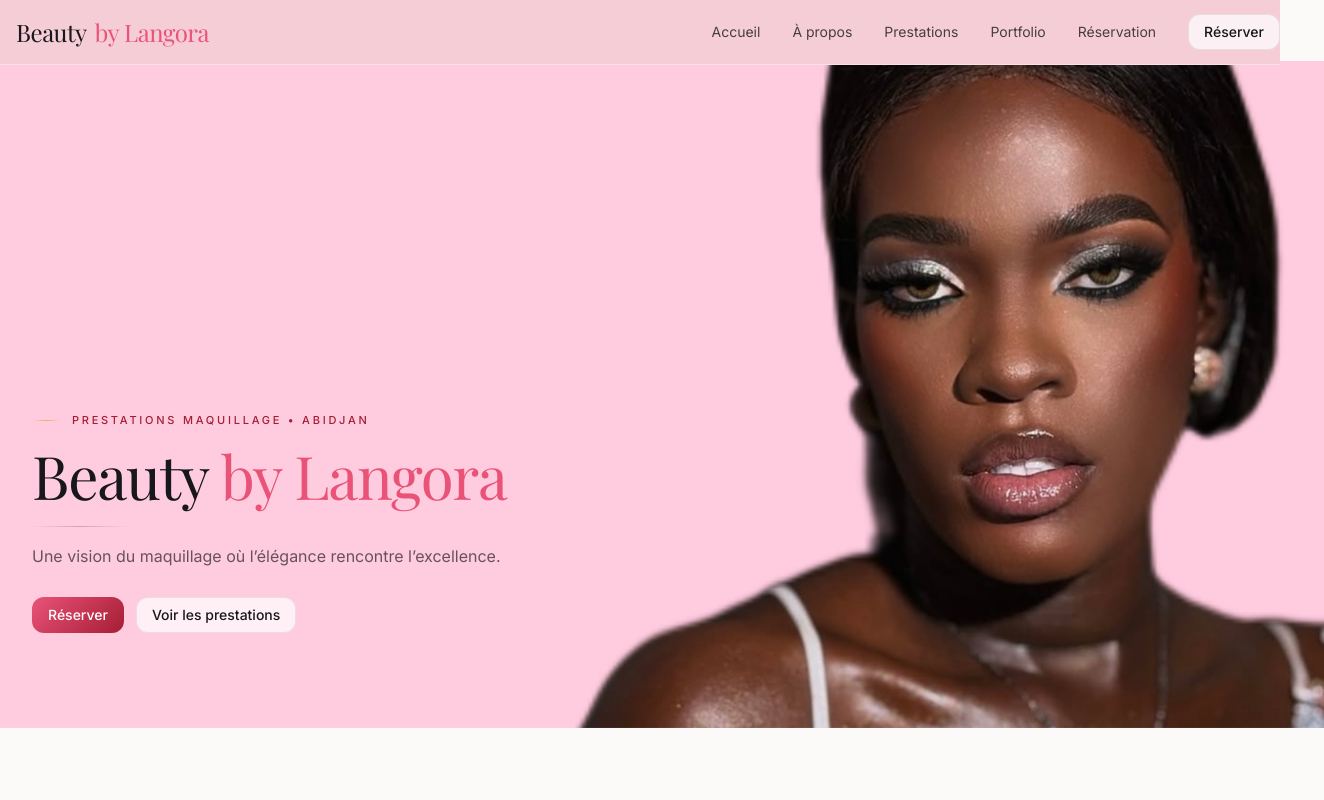
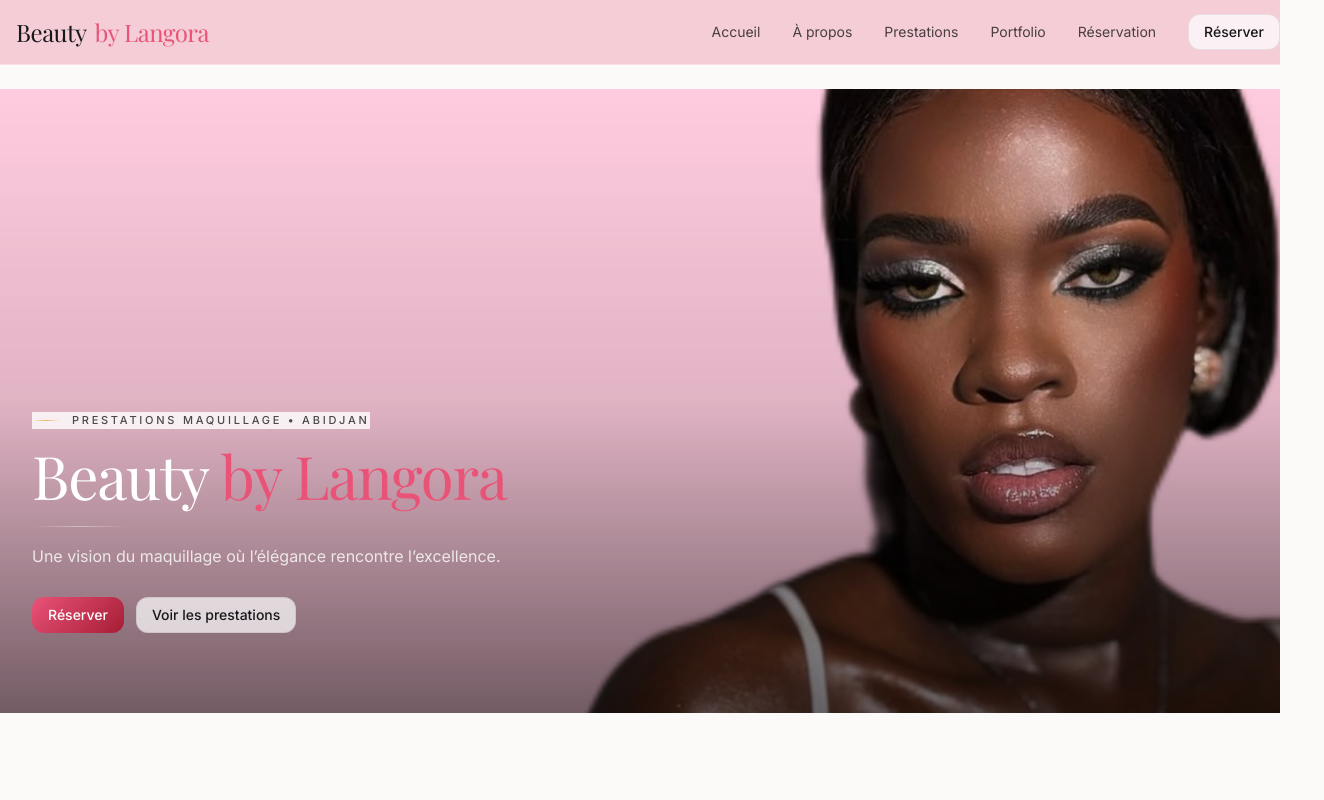
Before and after one commit to MaevaASSOGHO/beautybylangora, a Next.js app: page / in a window 1280 px wide. Shown: the top 800 px of the page, 1324 px wide, since content can reach past the window. Built offline with nearby package versions, Linux system fonts and the light colour scheme; a web font is replaced by a local one.

Commit message:
final css

```diff
--- a/src/components/Hero.tsx
+++ b/src/components/Hero.tsx
@@ -2,33 +2,41 @@ import Image from "next/image";
 
 export default function Hero() {
   return (
-    <section id="accueil" className="relative min-h-[78vh] flex items-end">
+    <section id="accueil" className="relative min-h-[78vh] flex items-end overflow-hidden">
       <Image
         src="/images/bio4.jpg"
         alt="Beauty by Langora"
         fill
         priority
-        className="object-cover hero-zoom-loop"
+        className="
+          object-cover hero-zoom-loop
+          object-center
+          md:object-left
+        "
       />
-    <div className="lux-container relative pb-14 md:pb-20 ml-4 md:ml-8">
+
+      <div className="absolute inset-0 bg-gradient-to-t from-black/55 via-black/12 to-transparent" />
+
+      <div className="lux-container relative pb-14 md:pb-20 ml-4 md:ml-8">
         <div className="max-w-2xl">
-          <p className="lux-badge gold-ring">
+          <p className="lux-badge gold-ring bg-white/80 text-black/70">
             Prestations maquillage • Abidjan
           </p>
-          <h1 className="mt-4 brand-font text-4xl md:text-6xl leading-[1.02]">
+
+          <h1 className="mt-4 brand-font text-4xl md:text-6xl leading-[1.02] text-white">
             Beauty <span className="accent">by Langora</span>
           </h1>
-          <div className="mt-5 h-px w-24 bg-gradient-to-r from-transparent via-black/20 to-transparent" />
-          <p className="mt-4 text-sm md:text-base text-black/60 leading-relaxed">
+
+          <div className="mt-5 h-px w-24 bg-gradient-to-r from-transparent via-white/40 to-transparent" />
+
+          <p className="mt-4 text-sm md:text-base text-white/80 leading-relaxed">
             Une vision du maquillage où l’élégance rencontre l’excellence.
           </p>
+
           <div className="mt-7 flex flex-wrap gap-3">
             <a href="#reservation" className="lux-btn">Réserver</a>
             <a href="#prestations" className="lux-btn-outline">Voir les prestations</a>
           </div>
-          {/* <p className="mt-4 text-xs text-black/50">
-            * Pour toute réservation, un acompte de <span className="gold font-medium">50%</span> est requis.
-          </p> */}
         </div>
       </div>
     </section>
```
